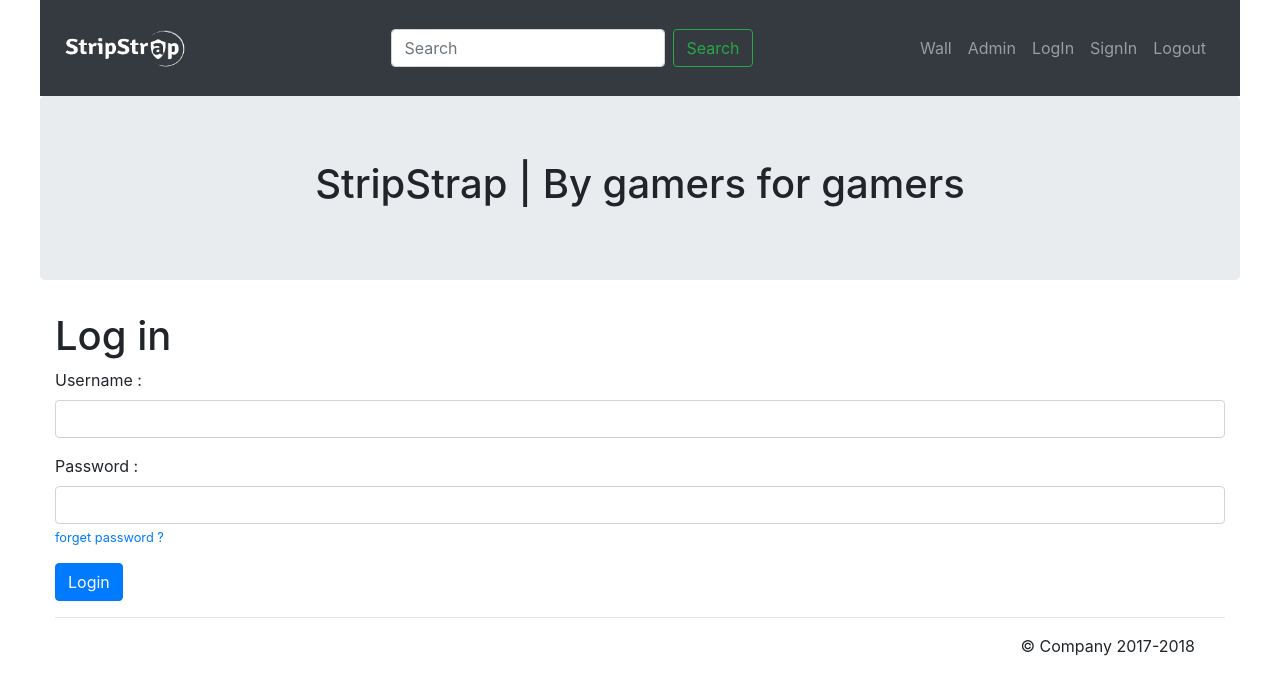
After one commit to Dugner/StripStrap, a Symfony app: template templates/Default/login.html.twig in a window 1280 px wide. The commit adds this page. Shown: the top 695 px of the page. Run offline with Twig, Linux system fonts and the light colour scheme; the template is opened without the code that fills it, so the values that code supplies are empty; some libraries are stand-ins or nearby versions.

Commit message:
Login but Invalid Cred

```diff
--- a/config/routes.yaml
+++ b/config/routes.yaml
@@ -9,8 +9,13 @@ homepage:
 sign_in:
     path: /signin
     controller: App\Controller\UserController::userForm
+
 logout:
     path: /logout
+
+login:
+    path:   /login
+    controller: App\Controller\DefaultController::login
 
 # ADMIN PANEL BELOW
 admin_home:
--- a/src/Entity/Role.php
+++ b/src/Entity/Role.php
@@ -39,4 +39,7 @@ class Role
 
         return $this;
     }
+    public function __toString(){
+        return $this->label;
+    }
 }
--- /dev/null
+++ b/templates/Default/login.html.twig
@@ -0,0 +1,25 @@
+{% extends 'base.html.twig' %}
+{% block title %} Log in  {% endblock %}
+
+
+{% block body %}
+
+{% if error %}
+    <div> {{ error.messageKey|trans(error.messageData, 'security') }} </div>
+{% endif %}
+
+    <h1> Log in</h1>
+    <form action=" {{ path('login') }}" method="post">
+        <div class="form-group">
+            <label for="username">Username :</label>
+            <input type="text" class="form-control" id="username" name="_username"  value="{{ last_username }}">
+        </div>
+        <div class="form-group">
+            <label for="password">Password : </label>
+            <input type="password" class="form-control" id="password" name="_password">
+            <small id="passwordHelp" class="form-text text-muted">  <a href="" >forget password ?</a></small>
+        </div>
+        <button type="submit" class="btn btn-primary">Login</button>
+    </form>
+
+{% endblock %}
--- a/templates/header.html.twig
+++ b/templates/header.html.twig
@@ -20,13 +20,13 @@
                     <a class="nav-link" href="#">Admin</a>
                 </li>
                 <li class="nav-item">
-                    <a class="nav-link" href="#">LogIn</a>
+                    <a class="nav-link" href="{{ path('login') }}">LogIn</a>
                 </li>
                 <li class="nav-item">
-                    <a class="nav-link" href="{{ path('sign_in')  }}">SignIn</a>
+                    <a class="nav-link" href="{{ path('sign_in') }}">SignIn</a>
                 </li>
                 <li class="nav-item">
-                    <a class="nav-link" href="#">Logout</a>
+                    <a class="nav-link" href="{{ path('logout') }}">Logout</a>
                 </li>
             </ul>
         </div>
```
Also changed, not shown: src/Controller/DefaultController.php (+6 -2 lines), src/Entity/User.php (+16 -8 lines), 1 other file.
